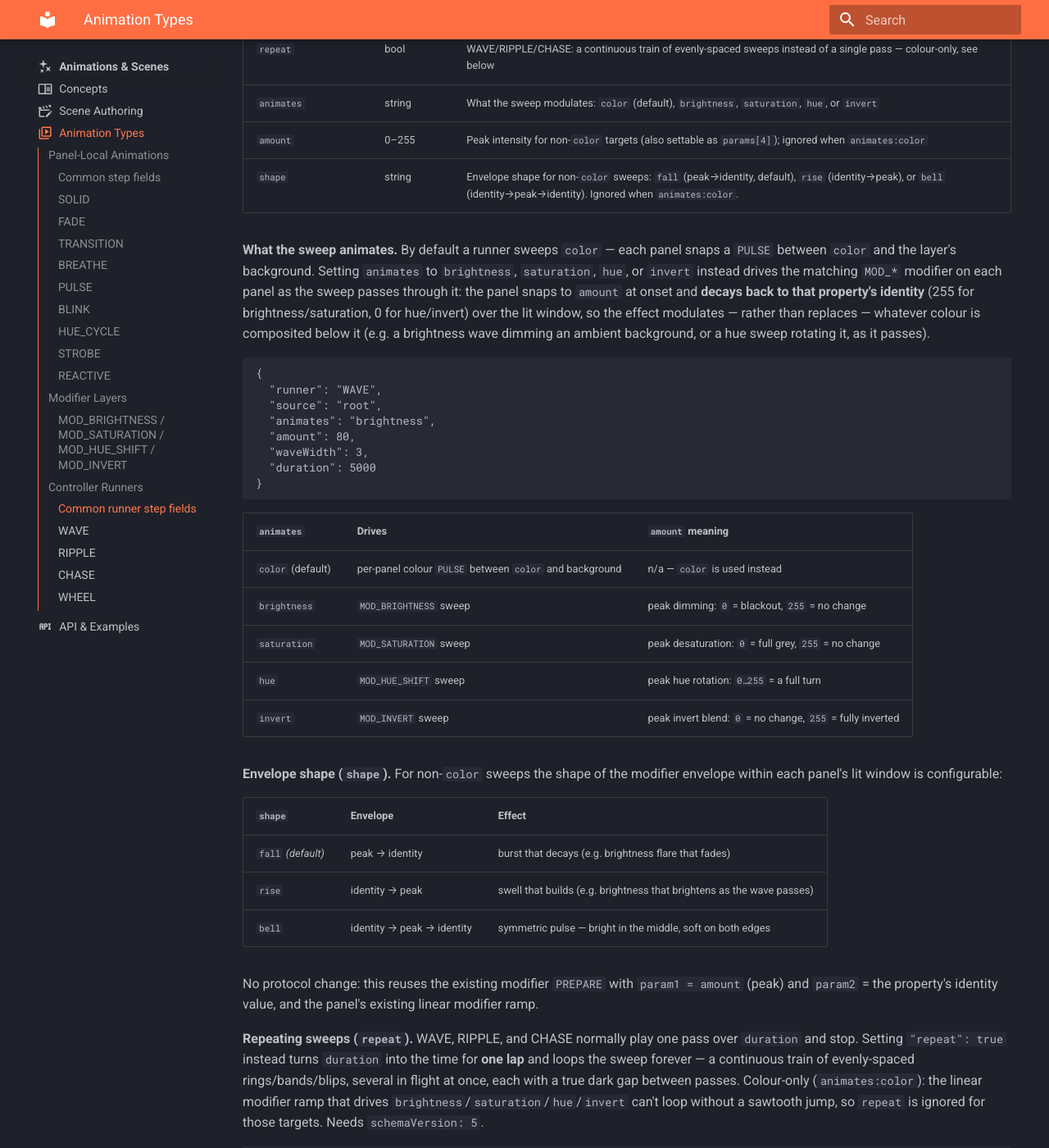
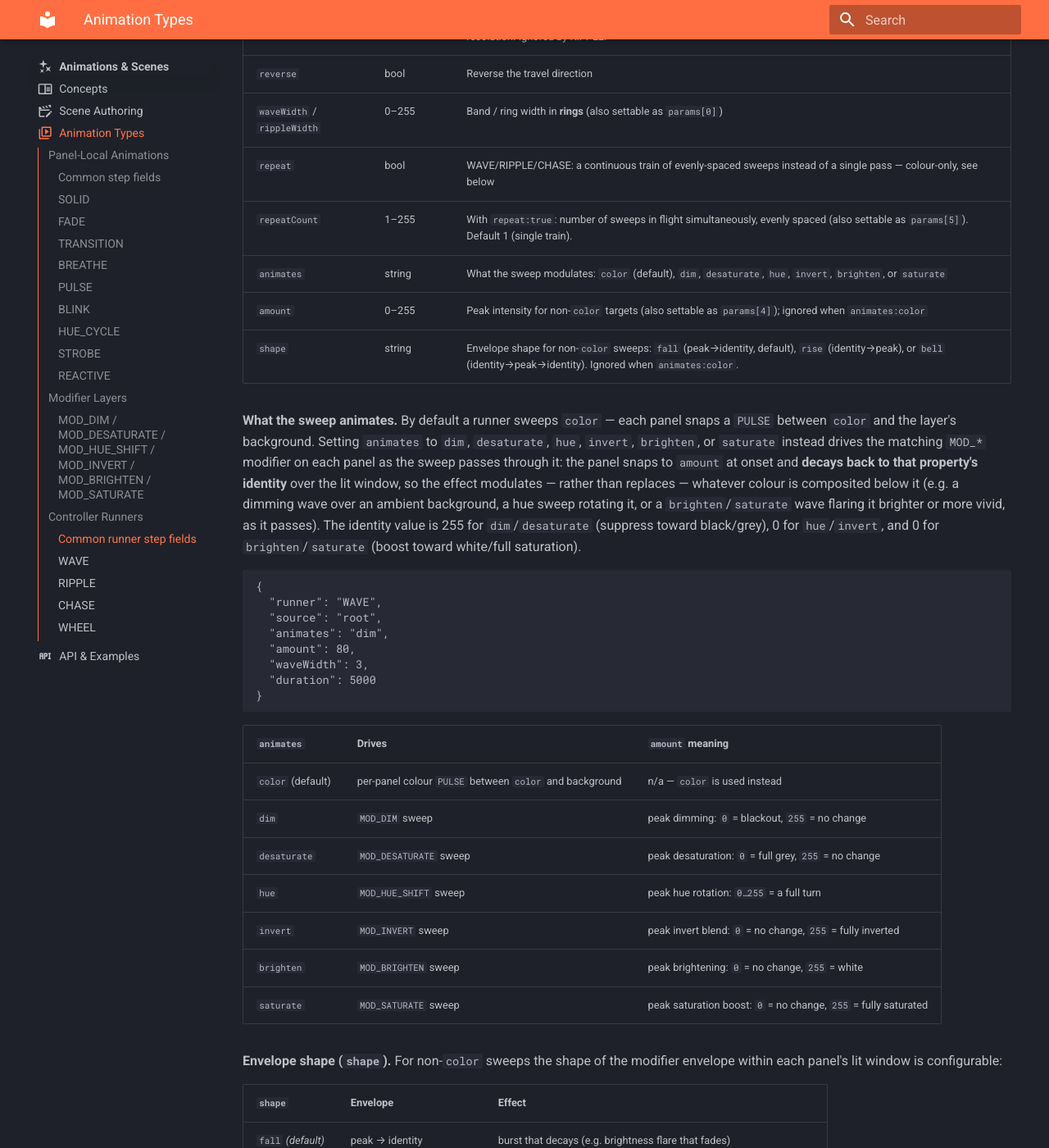
Before and after one commit to przemczan/lightnet-firmware, an MkDocs documentation site: the page built from docs/animations/types.md, in a window 1280 px wide and 1400 px high, scrolled down 6114 px. Shown: the whole window at 82% size. Built offline with MkDocs 1.6.1 and Material for MkDocs 9.7.7, drawn with Linux system fonts in a browser that asks for light colours; some of the changed text lies outside the part shown.

Commit message:
dim/brighten, desaturate/saturate mods, fix runners repeat options

````diff
--- a/docs/animations/types.md
+++ b/docs/animations/types.md
@@ -209,11 +209,11 @@ Modifier steps transform the colour composited **below** them rather than produc
 (0–255) over `duration`, and a finished modifier **holds** its final value. Place a modifier layer
 *after* (above) the layers it should affect.
 
-### MOD_BRIGHTNESS / MOD_SATURATION / MOD_HUE_SHIFT / MOD_INVERT
+### MOD_DIM / MOD_DESATURATE / MOD_HUE_SHIFT / MOD_INVERT / MOD_BRIGHTEN / MOD_SATURATE
 
 ```json
 {
-  "type": "MOD_BRIGHTNESS",
+  "type": "MOD_DIM",
   "from": 255,
   "to": 64,
   "duration": 2000
@@ -222,13 +222,18 @@ Modifier steps transform the colour composited **below** them rather than produc
 
 | Type | `from`/`to` | Identity (no-op) |
 |---|---|---|
-| `MOD_BRIGHTNESS` | brightness scale, 255 = full | 255 |
-| `MOD_SATURATION` | saturation scale, 255 = unchanged | 255 |
+| `MOD_DIM` | brightness scale down toward black, 255 = full | 255 |
+| `MOD_DESATURATE` | saturation scale down toward grey, 255 = unchanged | 255 |
 | `MOD_HUE_SHIFT` | hue rotation, 0…255 = a full turn | 0 |
 | `MOD_INVERT` | cross-fade toward RGB-inverted (`255-r,255-g,255-b`); 255 = fully inverted | 0 |
+| `MOD_BRIGHTEN` | push brightness up toward white, 255 = white | 0 |
+| `MOD_SATURATE` | push saturation up toward fully saturated, 255 = max | 0 |
 
-Brightness and invert are exact (RGB multiply / lerp); saturation/hue use an integer HSV
-approximation on the panel (small, deterministic colour drift, bypassed at the identity value).
+`MOD_DIM`/`MOD_BRIGHTEN` and `MOD_INVERT` are exact (RGB multiply / lerp); desaturate/saturate/hue
+variants use an integer HSV approximation on the panel (small, deterministic colour drift, bypassed
+at the identity value). Use `MOD_BRIGHTEN`/`MOD_SATURATE` when you want a sweep to *increase*
+brightness/saturation rather than suppress it — e.g. a wave that flares a dim background brighter,
+or pushes a muted colour toward full saturation.
 
 ---
 
@@ -254,23 +259,26 @@ to the `max` blend so its dark phase is transparent over the background/layers b
 | `reverse` | bool | Reverse the travel direction |
 | `waveWidth` / `rippleWidth` | 0–255 | Band / ring width in **rings** (also settable as `params[0]`) |
 | `repeat` | bool | WAVE/RIPPLE/CHASE: a continuous train of evenly-spaced sweeps instead of a single pass — colour-only, see below |
-| `animates` | string | What the sweep modulates: `color` (default), `brightness`, `saturation`, `hue`, or `invert` |
+| `repeatCount` | 1–255 | With `repeat:true`: number of sweeps in flight simultaneously, evenly spaced (also settable as `params[5]`). Default 1 (single train). |
+| `animates` | string | What the sweep modulates: `color` (default), `dim`, `desaturate`, `hue`, `invert`, `brighten`, or `saturate` |
 | `amount` | 0–255 | Peak intensity for non-`color` targets (also settable as `params[4]`); ignored when `animates:color` |
 | `shape` | string | Envelope shape for non-`color` sweeps: `fall` (peak→identity, default), `rise` (identity→peak), or `bell` (identity→peak→identity). Ignored when `animates:color`. |
 
 **What the sweep animates.** By default a runner sweeps `color` — each panel snaps a `PULSE`
-between `color` and the layer's background. Setting `animates` to `brightness`, `saturation`,
-`hue`, or `invert` instead drives the matching `MOD_*` modifier on each panel as the sweep passes
-through it: the panel snaps to `amount` at onset and **decays back to that property's identity**
-(255 for brightness/saturation, 0 for hue/invert) over the lit window, so the effect modulates —
-rather than replaces — whatever colour is composited below it (e.g. a brightness wave dimming an
-ambient background, or a hue sweep rotating it, as it passes).
+between `color` and the layer's background. Setting `animates` to `dim`, `desaturate`, `hue`,
+`invert`, `brighten`, or `saturate` instead drives the matching `MOD_*` modifier on each panel as
+the sweep passes through it: the panel snaps to `amount` at onset and **decays back to that
+property's identity** over the lit window, so the effect modulates — rather than replaces —
+whatever colour is composited below it (e.g. a dimming wave over an ambient background, a hue
+sweep rotating it, or a `brighten`/`saturate` wave flaring it brighter or more vivid, as it
+passes). The identity value is 255 for `dim`/`desaturate` (suppress toward black/grey), 0 for
+`hue`/`invert`, and 0 for `brighten`/`saturate` (boost toward white/full saturation).
 
 ```json
 {
   "runner": "WAVE",
   "source": "root",
-  "animates": "brightness",
+  "animates": "dim",
   "amount": 80,
   "waveWidth": 3,
   "duration": 5000
@@ -280,10 +288,12 @@ ambient background, or a hue sweep rotating it, as it passes).
 | `animates` | Drives | `amount` meaning |
 |---|---|---|
 | `color` (default) | per-panel colour `PULSE` between `color` and background | n/a — `color` is used instead |
-| `brightness` | `MOD_BRIGHTNESS` sweep | peak dimming: `0` = blackout, `255` = no change |
-| `saturation` | `MOD_SATURATION` sweep | peak desaturation: `0` = full grey, `255` = no change |
+| `dim` | `MOD_DIM` sweep | peak dimming: `0` = blackout, `255` = no change |
+| `desaturate` | `MOD_DESATURATE` sweep | peak desaturation: `0` = full grey, `255` = no change |
 | `hue` | `MOD_HUE_SHIFT` sweep | peak hue rotation: `0…255` = a full turn |
 | `invert` | `MOD_INVERT` sweep | peak invert blend: `0` = no change, `255` = fully inverted |
+| `brighten` | `MOD_BRIGHTEN` sweep | peak brightening: `0` = no change, `255` = white |
+| `saturate` | `MOD_SATURATE` sweep | peak saturation boost: `0` = no change, `255` = fully saturated |
 
 **Envelope shape (`shape`).** For non-`color` sweeps the shape of the modifier envelope within
 each panel's lit window is configurable:
@@ -313,6 +323,27 @@ sawtooth jump, so `repeat` is ignored for those targets. Needs `schemaVersion: 5
   },
   "rippleWidth": 1,
   "repeat": true,
+  "duration": 1500
+}
+```
+
+**Multiple simultaneous sweeps (`repeatCount`).** By default `repeat` runs a single train — one
+band/ring/blip in flight at a time, sweeping the whole field every `duration`. Setting
+`"repeatCount": N` (N > 1) instead places **N evenly-spaced sweeps in flight at once**, each
+travelling at the same speed and width as `repeatCount: 1` (i.e. `duration` stays the time for
+one sweep to cross the field; the train just gets denser). Also colour-only and requires
+`schemaVersion: 5`.
+
+```json
+{
+  "runner": "WAVE",
+  "source": "root",
+  "color": {
+    "palette": 200
+  },
+  "waveWidth": 2,
+  "repeat": true,
+  "repeatCount": 3,
   "duration": 1500
 }
 ```
````
Also changed, not shown: docs/animations/concepts.md (+8 -6 lines), docs/animations/scene-authoring.md (+36 -15 lines), 10 other files.
